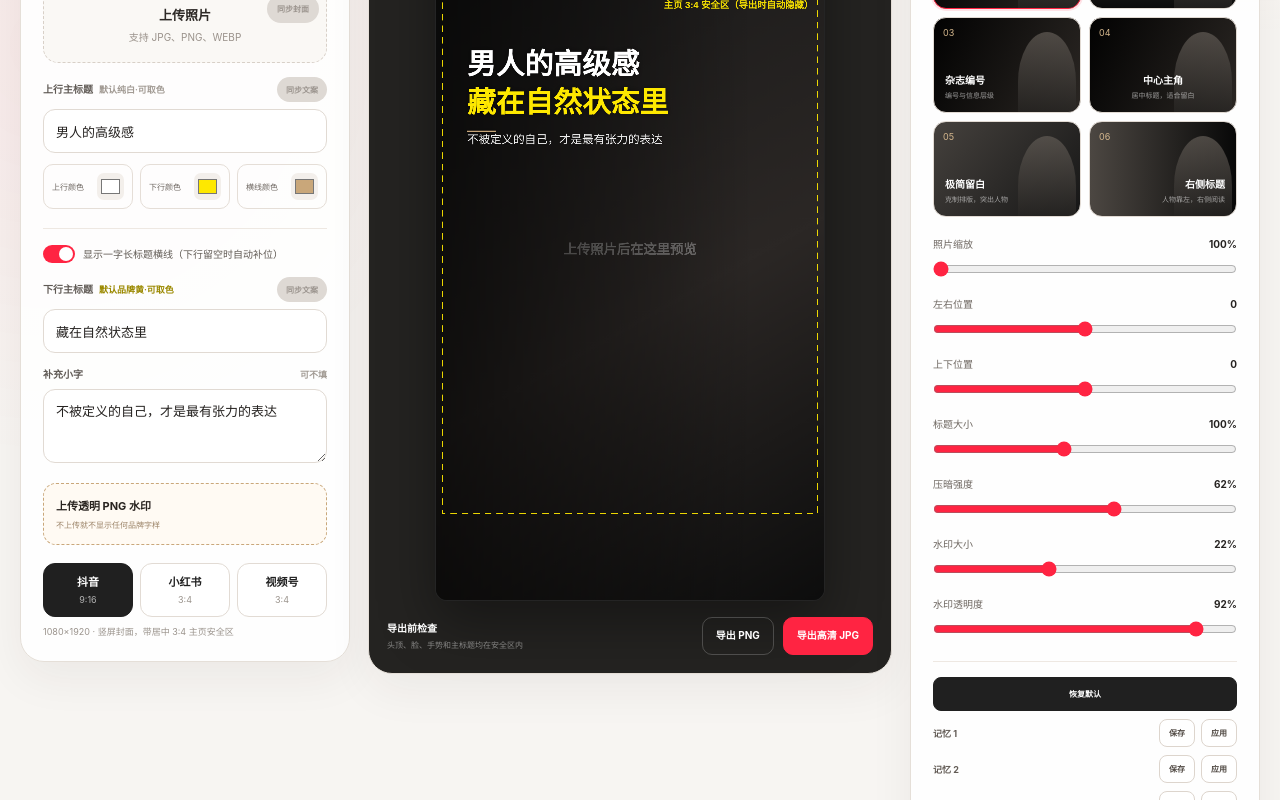
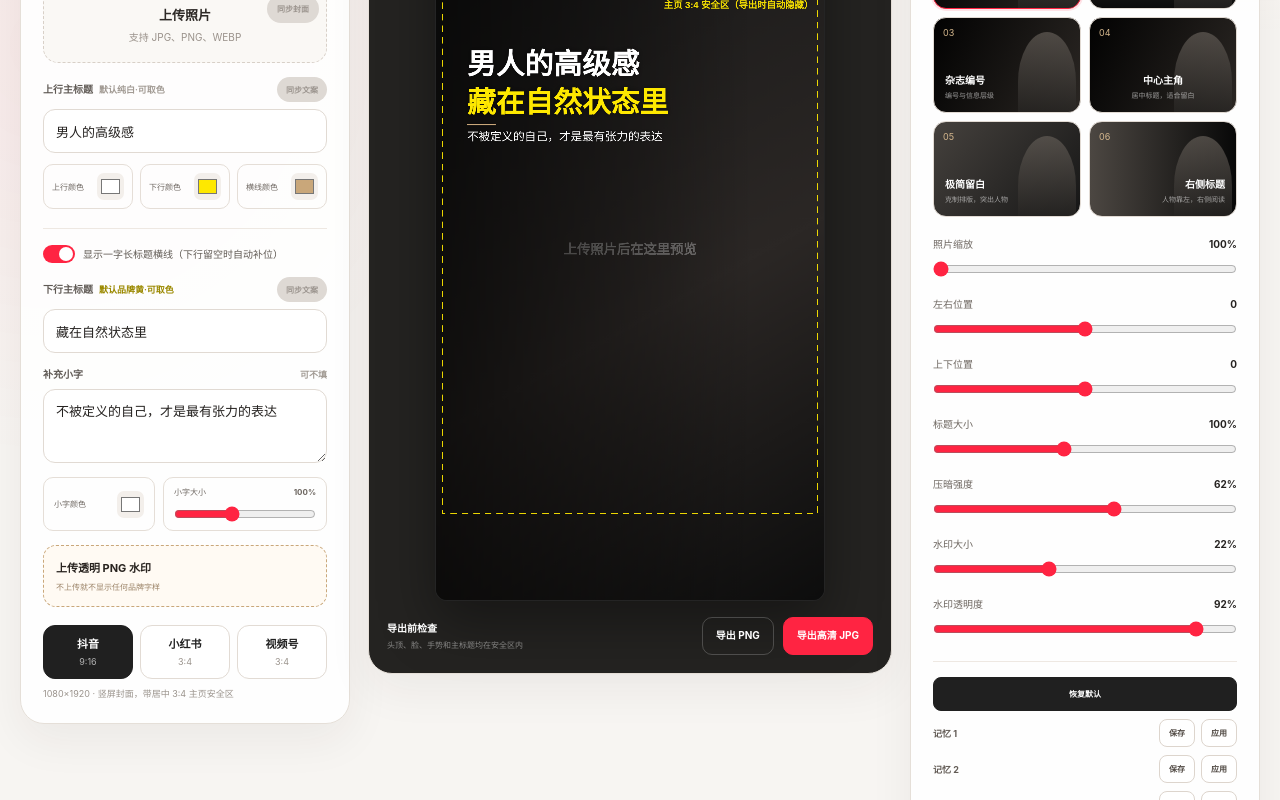
Before and after one commit to wdmm630202/nbo-cover-copy, a Next.js app: page /cover in a window 1280 px wide. Shown: the part 444-1244 px from the top of the page. Built offline with nearby package versions, Linux system fonts and the light colour scheme.

Commit message:
fix: align divider spacing with subtitle typography

```diff
--- a/app/cover/CoverStudio.tsx
+++ b/app/cover/CoverStudio.tsx
@@ -37,6 +37,8 @@ type StudioSettings = {
   bottomColor: string;
   dividerColor: string;
   showDivider: boolean;
+  subtitleColor: string;
+  subtitleScale: number;
   zoom: number;
   offsetX: number;
   offsetY: number;
@@ -60,6 +62,8 @@ const DEFAULT_SETTINGS: StudioSettings = {
   bottomColor: "#FEE800",
   dividerColor: "#C9A77A",
   showDivider: true,
+  subtitleColor: "#FFFFFF",
+  subtitleScale: 100,
   zoom: 100,
   offsetX: 0,
   offsetY: 0,
@@ -206,36 +210,42 @@ function drawTemplateText(
     context.shadowBlur = 16;
   }
 
+  const topFontSize = fitText(context, settings.topText, baseFont, maxWidth);
+  const bottomFontSize = fitText(context, settings.bottomText, baseFont, maxWidth);
+  const subtitleFontSize = Math.round(width * 0.03 * (settings.subtitleScale / 100));
+
   context.fillStyle = settings.topColor;
-  context.font = `900 ${fitText(context, settings.topText, baseFont, maxWidth)}px sans-serif`;
+  context.font = `900 ${topFontSize}px sans-serif`;
   context.fillText(settings.topText || "上行标题", x, y, maxWidth);
 
   if (settings.bottomText.trim()) {
     context.fillStyle = settings.bottomColor;
-    context.font = `900 ${fitText(context, settings.bottomText, baseFont, maxWidth)}px sans-serif`;
+    context.font = `900 ${bottomFontSize}px sans-serif`;
     context.fillText(settings.bottomText, x, y + lineGap, maxWidth);
   }
 
   if (settings.showDivider) {
-    const dividerWidth = baseFont;
-    const dividerY = settings.bottomText.trim() ? y + lineGap * 1.48 : y + lineGap;
+    const dividerWidth = settings.bottomText.trim() ? bottomFontSize : topFontSize;
+    const dividerY = settings.bottomText.trim() ? y + lineGap + subtitleFontSize : y + lineGap;
     const dividerX = isRight ? x - dividerWidth : isCenter ? x - dividerWidth / 2 : x;
     context.shadowBlur = 8;
     context.fillStyle = settings.dividerColor;
-    context.fillRect(dividerX, dividerY, dividerWidth, Math.max(4, Math.round(baseFont * 0.055)));
+    context.fillRect(Math.round(dividerX), Math.round(dividerY), Math.round(dividerWidth), Math.max(4, Math.round(dividerWidth * 0.055)));
   }
 
   if (settings.subtitle.trim()) {
     context.shadowBlur = 10;
-    context.fillStyle = "rgba(255,255,255,.92)";
-    context.font = `500 ${Math.round(width * 0.03)}px sans-serif`;
+    context.fillStyle = settings.subtitleColor;
+    context.font = `500 ${subtitleFontSize}px sans-serif`;
     drawWrappedText(
       context,
       settings.subtitle,
       x,
-      y + lineGap + Math.round(baseFont * (settings.showDivider ? 1.08 : 0.8)),
+      settings.showDivider
+        ? (settings.bottomText.trim() ? y + lineGap + subtitleFontSize * 2.45 : y + lineGap + subtitleFontSize * 1.45)
+        : y + lineGap + Math.round(baseFont * 0.8),
       maxWidth,
-      Math.round(width * 0.044),
+      Math.round(subtitleFontSize * 1.45),
       textAlign,
     );
   }
@@ -729,6 +739,10 @@ export default function CoverStudio() {
               placeholder="补充价值点，不编造图片外事实"
             />
           </label>
+          <div className="studio-subtitle-tools">
+            <label><span>小字颜色</span><input type="color" value={settings.subtitleColor} onChange={(event) => updateSetting("subtitleColor", event.target.value.toUpperCase())} /></label>
+            <label><span>小字大小 <b>{settings.subtitleScale}%</b></span><input type="range" min={60} max={160} value={settings.subtitleScale} onChange={(event) => updateSetting("subtitleScale", Number(event.target.value))} /></label>
+          </div>
 
           <div className="studio-watermark-box">
             <input
--- a/app/globals.css
+++ b/app/globals.css
@@ -481,6 +481,12 @@ body {
 .studio-memory b { color: #625b55; font-size: 9px; }
 .studio-memory button { min-height: 28px; padding: 0 9px; border: 1px solid #ddd5cd; border-radius: 8px; background: #fff; color: #514a44; font-size: 8px; font-weight: 750; cursor: pointer; }
 .studio-memory .studio-reset { width: 100%; min-height: 34px; border-color: #202020; background: #202020; color: #fff; }
+.studio-subtitle-tools { margin-top: 8px; display: grid; grid-template-columns: 112px 1fr; gap: 8px; }
+.studio-subtitle-tools label { min-height: 45px; padding: 8px 10px; display: flex; align-items: center; justify-content: space-between; gap: 8px; border: 1px solid #e5ded7; border-radius: 10px; color: #6e6761; font-size: 8px; }
+.studio-subtitle-tools label:last-child { flex-direction: column; align-items: stretch; }
+.studio-subtitle-tools label:last-child span { display: flex; justify-content: space-between; }
+.studio-subtitle-tools input[type="color"] { width: 27px; height: 27px; padding: 2px; border: 0; border-radius: 7px; background: #f3efeb; cursor: pointer; }
+.studio-subtitle-tools input[type="range"] { width: 100%; accent-color: #ff2442; }
 
 .studio-upload {
   position: relative;
```
Also changed, not shown: 3 other files (tests, documents, lock files or other folders).
